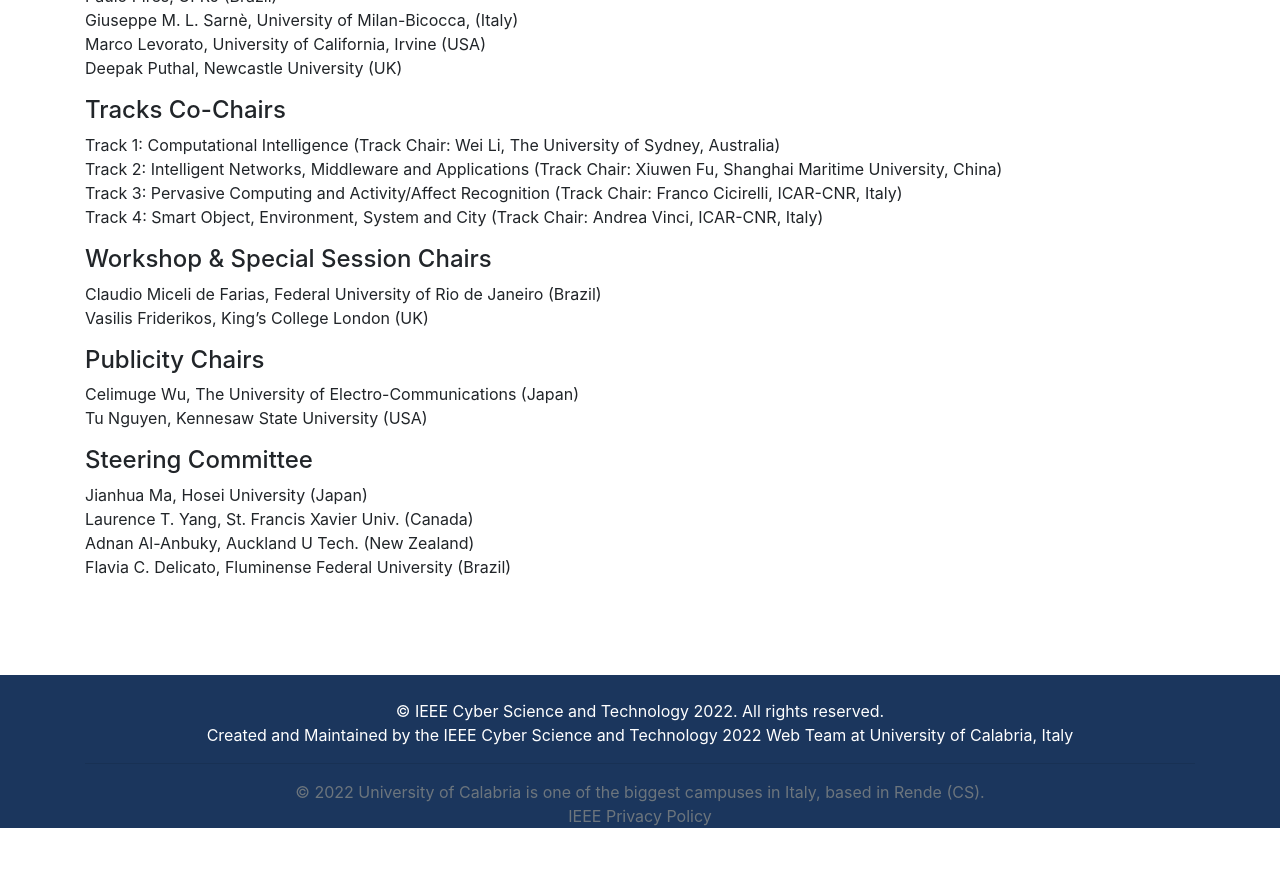
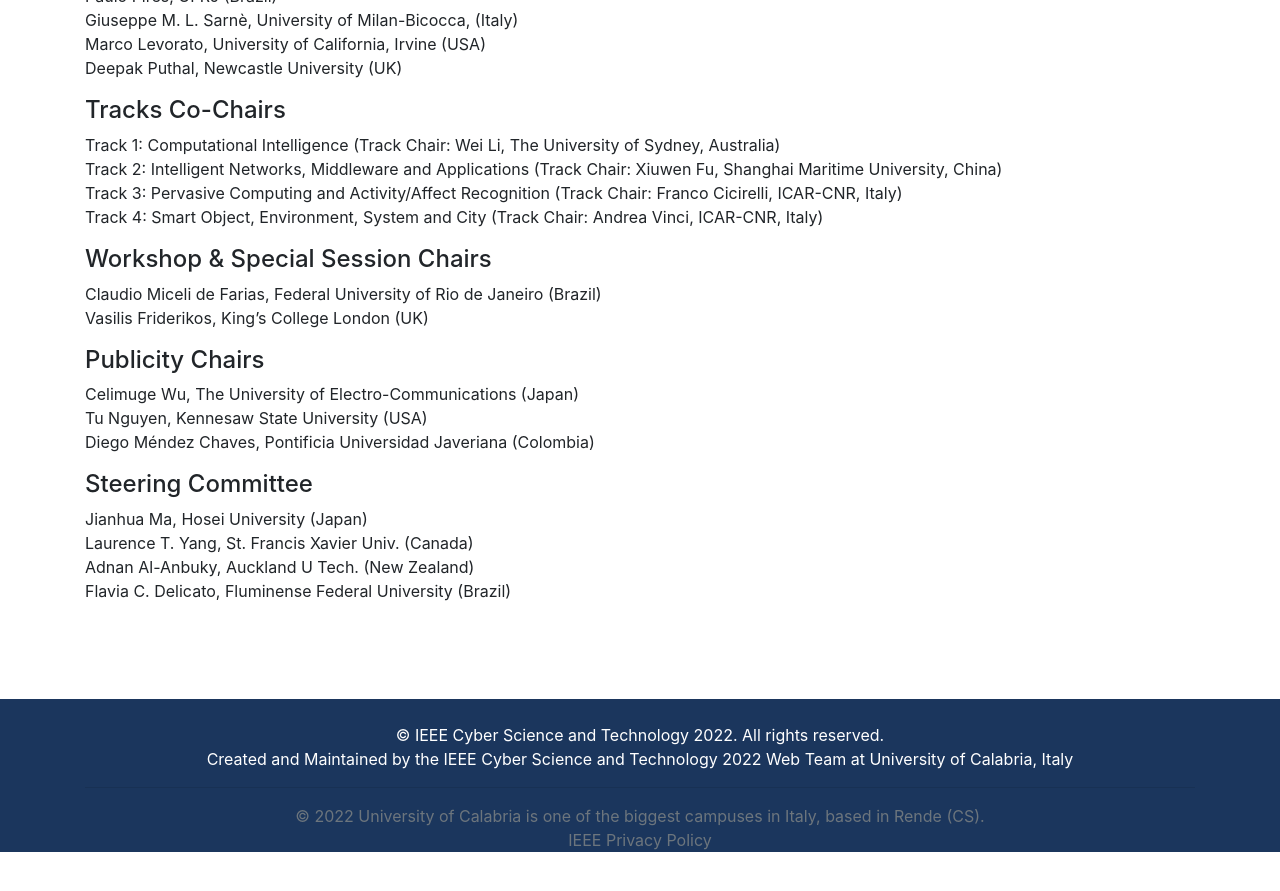
Before and after one commit to cyber-science/2022, a Jekyll site: the page built from _pages/picom/organization.md, in a window 1280 px wide and 900 px high, scrolled down 737 px. Shown: the top 891 px of the window. Built offline with Jekyll 4.4.1, drawn with Linux system fonts in a browser that asks for light colours.

Commit message:
PICOM organizing committee and CFP updated

```diff
--- a/_pages/picom/organization.md
+++ b/_pages/picom/organization.md
@@ -37,7 +37,8 @@
 
 <h4>Publicity Chairs</h4>
 Celimuge Wu, The University of Electro-Communications (Japan)<br/>
-Tu Nguyen, Kennesaw State University (USA)
+Tu Nguyen, Kennesaw State University (USA)<br/>
+Diego Méndez Chaves, Pontificia Universidad Javeriana (Colombia)
 
 <h4>Steering Committee</h4>
 Jianhua Ma, Hosei University (Japan)<br/>
```
Also changed, not shown: 1 other file.
